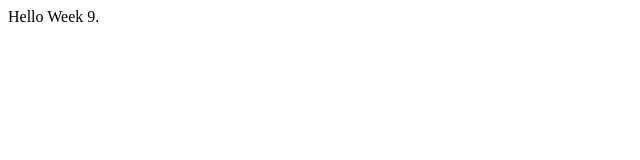
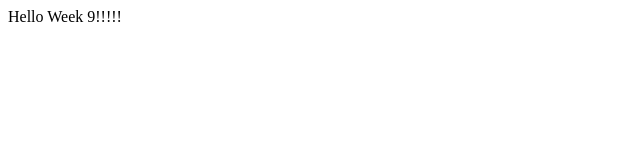
Before and after one commit to cheongyw/week9, a website: page index.html in a window 1280 px wide. Shown: the full height of the page, 0-640 px from the left. Drawn offline with Linux system fonts and the light colour scheme.

```diff
--- a/index.html
+++ b/index.html
@@ -1,7 +1,7 @@
 <html>
   <body>
     <div id="app">
-      Hello Week 9.
+      Hello Week 9!!!!!
     </div>
   </body>
 </html>
```
